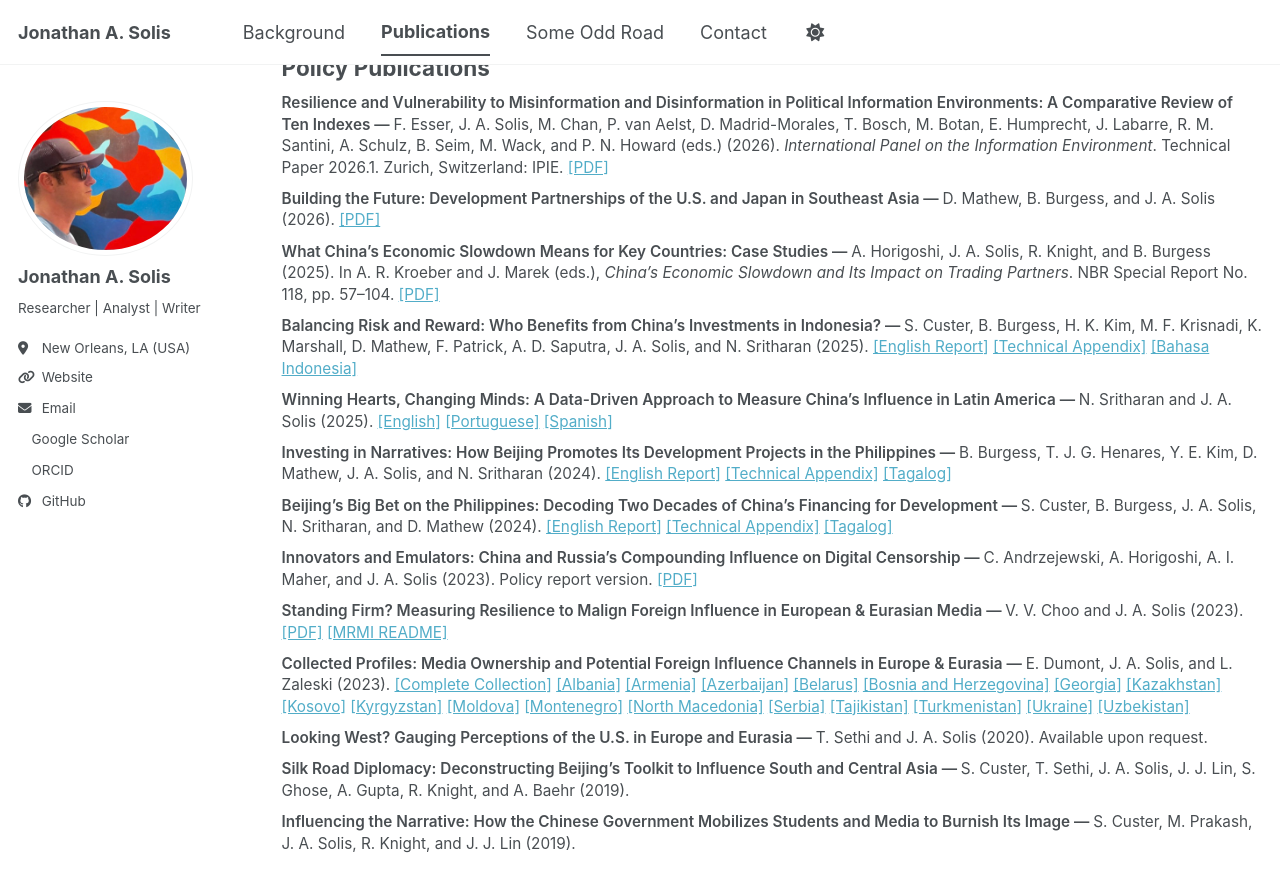
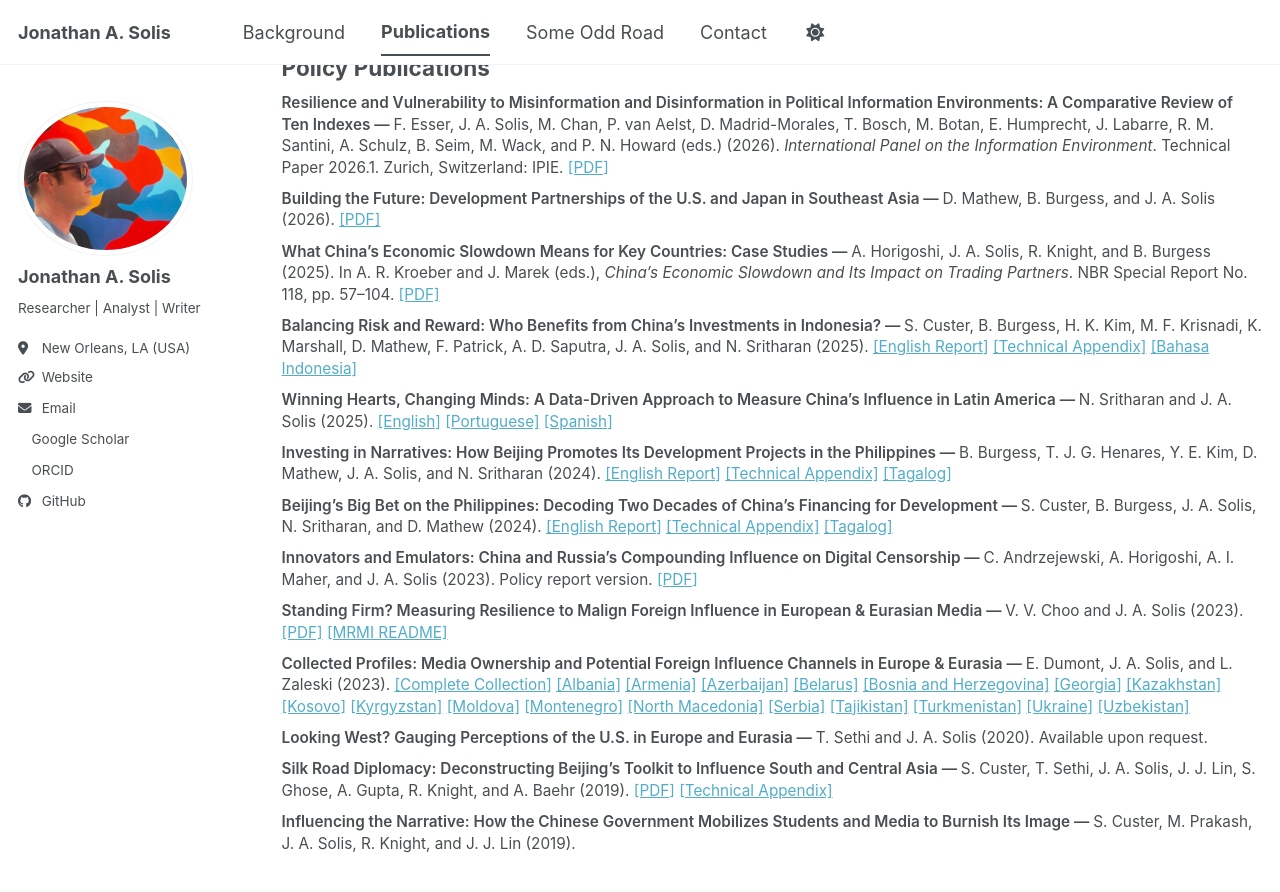
Before and after one commit to westbank-alchemy/westbank-alchemy.github.io, a Jekyll site: the page built from _pages/publications.html, in a window 1280 px wide and 900 px high, scrolled down 897 px. Shown: the top 892 px of the window. Built offline with Jekyll 4.4.1, drawn with Linux system fonts in a browser that asks for light colours; a style sheet for code colours, icons or effects is not loaded.

Commit message:
Update publications.html

```diff
--- a/_pages/publications.html
+++ b/_pages/publications.html
@@ -371,6 +371,7 @@ author_profile: true
   </p>
 </div>
 
+
 <div class="publication-entry">
   <p class="publication-title">
     Silk Road Diplomacy: Deconstructing Beijing’s Toolkit to Influence South and Central Asia
@@ -379,7 +380,12 @@ author_profile: true
     S. Custer, T. Sethi, J. A. Solis, J. J. Lin,
     S. Ghose, A. Gupta, R. Knight, and A. Baehr (2019)
   </p>
+  <p class="publication-source">
+    <a href="/files/silk_road_2019.pdf">[PDF]</a>
+    <a href="/files/silk_road_appendix_2019.pdf">[Technical Appendix]</a>
+  </p>
 </div>
+
 
 <div class="publication-entry">
   <p class="publication-title">
```
